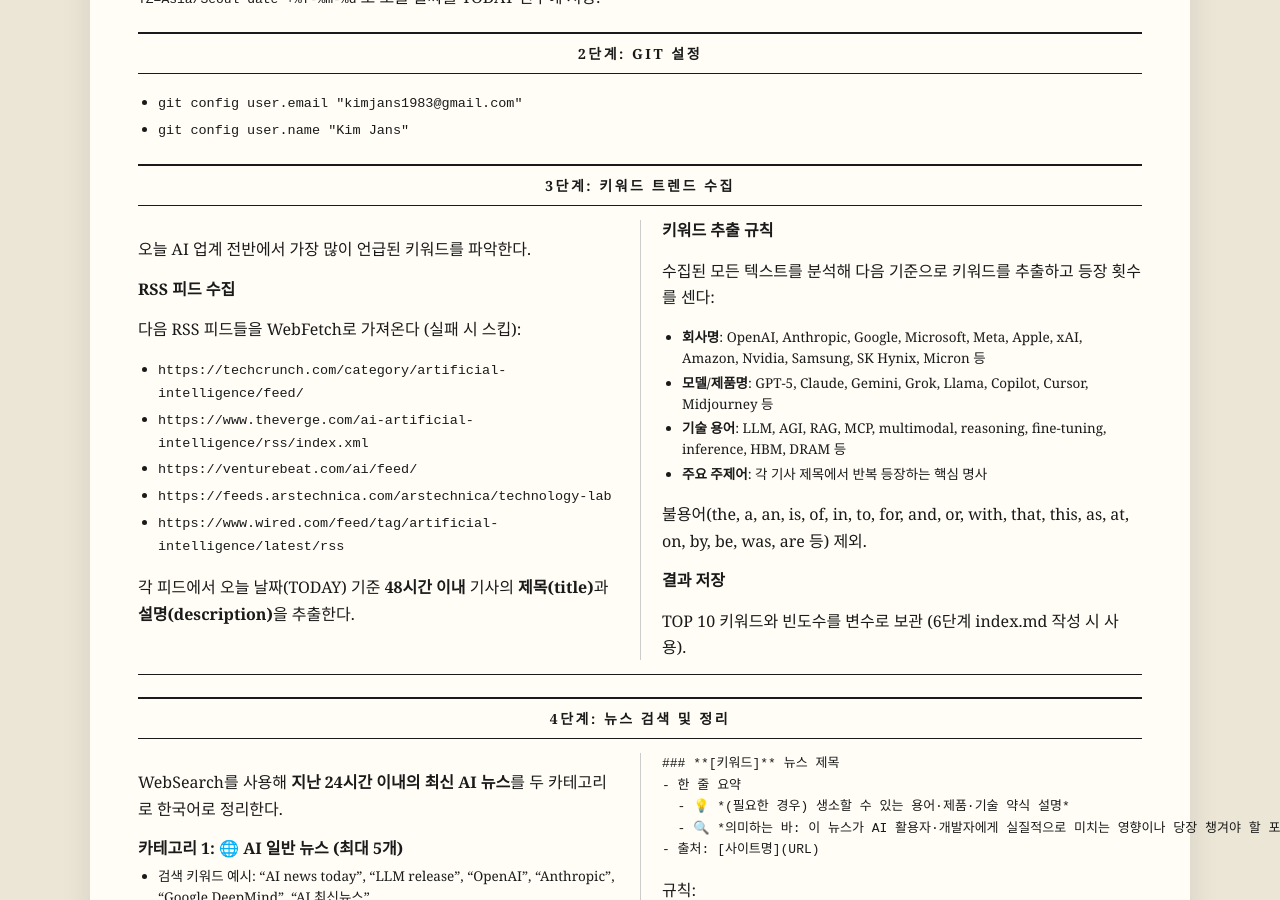
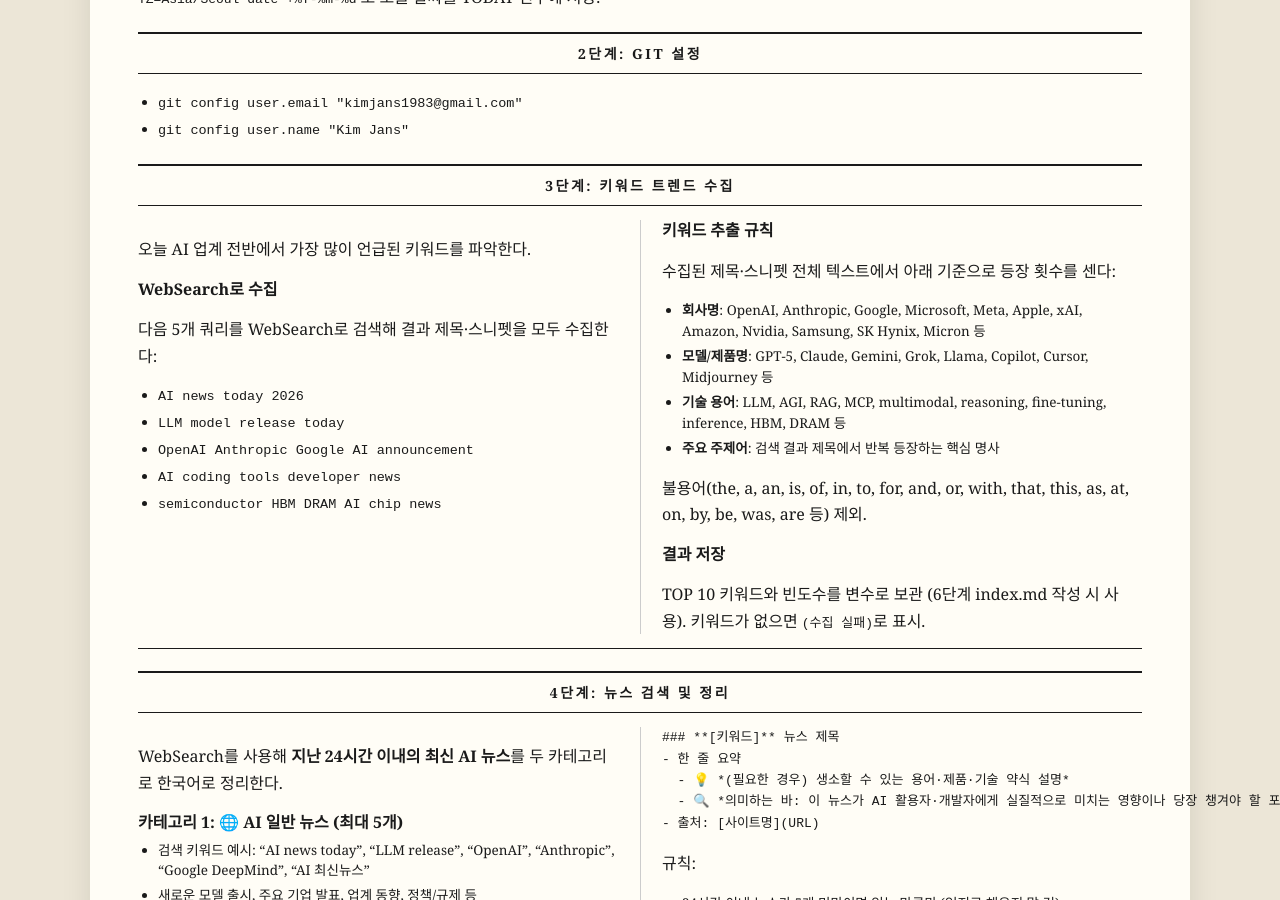
Before and after one commit to kimjans/daily-news, a Jekyll site: the page built from CLAUDE.md, in a window 1280 px wide and 900 px high, scrolled down 423 px. Built offline with Jekyll 4.4.1, drawn with Linux system fonts in a browser that asks for light colours; our own code applies the rules of GitHub Pages for plain Markdown files; some of the changed text lies outside the part shown.

Commit message:
fix: 3단계 키워드 수집 RSS→WebSearch (CCR 네트워크 제한 우회)

```diff
--- a/CLAUDE.md
+++ b/CLAUDE.md
@@ -21,28 +21,27 @@ GitHub 저장소 `kimjans/daily-news` 가 작업 디렉토리에 클론되어
 
 오늘 AI 업계 전반에서 가장 많이 언급된 키워드를 파악한다.
 
-### RSS 피드 수집
-다음 RSS 피드들을 WebFetch로 가져온다 (실패 시 스킵):
-- `https://techcrunch.com/category/artificial-intelligence/feed/`
-- `https://www.theverge.com/ai-artificial-intelligence/rss/index.xml`
-- `https://venturebeat.com/ai/feed/`
-- `https://feeds.arstechnica.com/arstechnica/technology-lab`
-- `https://www.wired.com/feed/tag/artificial-intelligence/latest/rss`
-
-각 피드에서 오늘 날짜(TODAY) 기준 **48시간 이내** 기사의 **제목(title)**과 **설명(description)**을 추출한다.
+### WebSearch로 수집
+다음 5개 쿼리를 WebSearch로 검색해 결과 제목·스니펫을 모두 수집한다:
+- `AI news today 2026`
+- `LLM model release today`
+- `OpenAI Anthropic Google AI announcement`
+- `AI coding tools developer news`
+- `semiconductor HBM DRAM AI chip news`
 
 ### 키워드 추출 규칙
-수집된 모든 텍스트를 분석해 다음 기준으로 키워드를 추출하고 등장 횟수를 센다:
+수집된 제목·스니펫 전체 텍스트에서 아래 기준으로 등장 횟수를 센다:
 
 - **회사명**: OpenAI, Anthropic, Google, Microsoft, Meta, Apple, xAI, Amazon, Nvidia, Samsung, SK Hynix, Micron 등
 - **모델/제품명**: GPT-5, Claude, Gemini, Grok, Llama, Copilot, Cursor, Midjourney 등
 - **기술 용어**: LLM, AGI, RAG, MCP, multimodal, reasoning, fine-tuning, inference, HBM, DRAM 등
-- **주요 주제어**: 각 기사 제목에서 반복 등장하는 핵심 명사
+- **주요 주제어**: 검색 결과 제목에서 반복 등장하는 핵심 명사
 
 불용어(the, a, an, is, of, in, to, for, and, or, with, that, this, as, at, on, by, be, was, are 등) 제외.
 
 ### 결과 저장
 TOP 10 키워드와 빈도수를 변수로 보관 (6단계 index.md 작성 시 사용).
+키워드가 없으면 `(수집 실패)`로 표시.
 
 ---
 
@@ -155,7 +154,7 @@ title: 모닝 브리핑
 | [2위]  | N회    |
 | ...    | ...    |
 
-> 5개 이상의 RSS 피드에서 수집한 기사 기준
+> 오늘 AI 뉴스 검색 결과 기준
 
 ---
 
@@ -198,4 +197,4 @@ title: 모닝 브리핑
 - 익명성 유지: 'FE 개발자', 'Jans' 등 신원 식별 단어를 본문에 쓰지 않는다.
 - 서론/결론 없이 작업만 수행.
 - 🔍 의미하는 바는 모든 뉴스 항목에 빠짐없이 포함한다.
-- RSS 피드 수집 실패 시 해당 소스만 스킵하고 계속 진행한다.
+- 키워드 수집 실패 시 `(수집 실패)` 한 줄만 표시하고 계속 진행한다.
```
